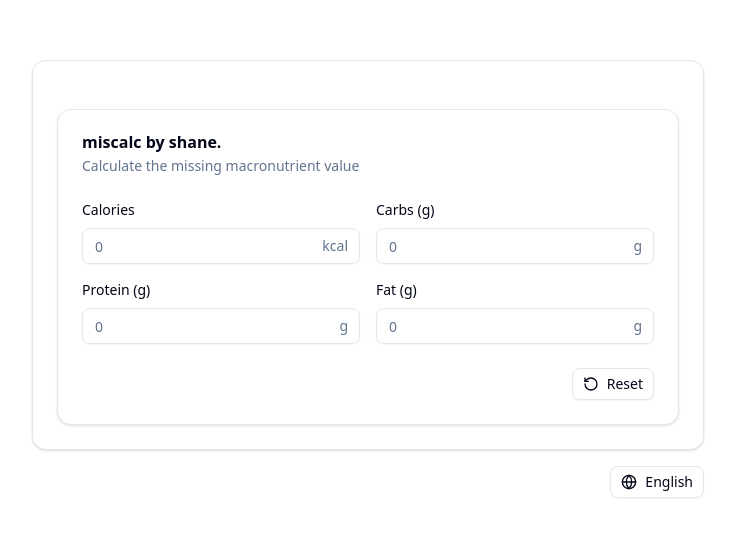
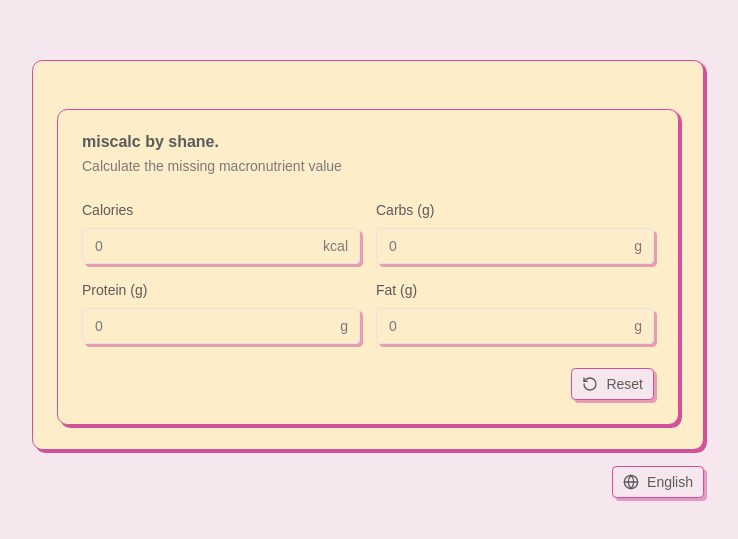
Before and after one commit to shanefully-done/miscalc, a Next.js app: page / in a window 1280 px wide. Shown: the part 121-660 px from the top of the page, without its empty margins (272-1010 px from the left). Built offline with nearby package versions, Linux system fonts and the light colour scheme.

Commit message:
Updated theme

```diff
--- a/app/globals.css
+++ b/app/globals.css
@@ -3,113 +3,163 @@
 
 @custom-variant dark (&:is(.dark *));
 
+:root {
+	--background: #f6e6ee;
+	--foreground: #5b5b5b;
+	--card: #fdedc9;
+	--card-foreground: #5b5b5b;
+	--popover: #ffffff;
+	--popover-foreground: #5b5b5b;
+	--primary: #d04f99;
+	--primary-foreground: #ffffff;
+	--secondary: #8acfd1;
+	--secondary-foreground: #333333;
+	--muted: #b2e1eb;
+	--muted-foreground: #7a7a7a;
+	--accent: #fbe2a7;
+	--accent-foreground: #333333;
+	--destructive: #f96f70;
+	--destructive-foreground: #ffffff;
+	--border: #d04f99;
+	--input: #e4e4e4;
+	--ring: #e670ab;
+	--chart-1: #e670ab;
+	--chart-2: #84d2e2;
+	--chart-3: #fbe2a7;
+	--chart-4: #f3a0ca;
+	--chart-5: #d7488e;
+	--sidebar: #f8d8ea;
+	--sidebar-foreground: #333333;
+	--sidebar-primary: #ec4899;
+	--sidebar-primary-foreground: #ffffff;
+	--sidebar-accent: #f9a8d4;
+	--sidebar-accent-foreground: #333333;
+	--sidebar-border: #f3e8ff;
+	--sidebar-ring: #ec4899;
+	--font-sans: Poppins, sans-serif;
+	--font-serif: Lora, serif;
+	--font-mono: Fira Code, monospace;
+	--radius: 0.4rem;
+	--shadow-2xs: 3px 3px 0px 0px hsl(325.78 58.18% 56.86% / 0.5);
+	--shadow-xs: 3px 3px 0px 0px hsl(325.78 58.18% 56.86% / 0.5);
+	--shadow-sm: 3px 3px 0px 0px hsl(325.78 58.18% 56.86% / 1),
+		3px 1px 2px -1px hsl(325.78 58.18% 56.86% / 1);
+	--shadow: 3px 3px 0px 0px hsl(325.78 58.18% 56.86% / 1),
+		3px 1px 2px -1px hsl(325.78 58.18% 56.86% / 1);
+	--shadow-md: 3px 3px 0px 0px hsl(325.78 58.18% 56.86% / 1),
+		3px 2px 4px -1px hsl(325.78 58.18% 56.86% / 1);
+	--shadow-lg: 3px 3px 0px 0px hsl(325.78 58.18% 56.86% / 1),
+		3px 4px 6px -1px hsl(325.78 58.18% 56.86% / 1);
+	--shadow-xl: 3px 3px 0px 0px hsl(325.78 58.18% 56.86% / 1),
+		3px 8px 10px -1px hsl(325.78 58.18% 56.86% / 1);
+	--shadow-2xl: 3px 3px 0px 0px hsl(325.78 58.18% 56.86% / 2.5);
+	--tracking-normal: 0em;
+	--spacing: 0.25rem;
+}
+
+.dark {
+	--background: #12242e;
+	--foreground: #f3e3ea;
+	--card: #1c2e38;
+	--card-foreground: #f3e3ea;
+	--popover: #1c2e38;
+	--popover-foreground: #f3e3ea;
+	--primary: #fbe2a7;
+	--primary-foreground: #12242e;
+	--secondary: #e4a2b1;
+	--secondary-foreground: #12242e;
+	--muted: #24272b;
+	--muted-foreground: #e4a2b1;
+	--accent: #c67b96;
+	--accent-foreground: #f3e3ea;
+	--destructive: #e35ea4;
+	--destructive-foreground: #12242e;
+	--border: #324859;
+	--input: #20333d;
+	--ring: #50afb6;
+	--chart-1: #50afb6;
+	--chart-2: #e4a2b1;
+	--chart-3: #c67b96;
+	--chart-4: #175c6c;
+	--chart-5: #24272b;
+	--sidebar: #101f28;
+	--sidebar-foreground: #f3f4f6;
+	--sidebar-primary: #ec4899;
+	--sidebar-primary-foreground: #ffffff;
+	--sidebar-accent: #f9a8d4;
+	--sidebar-accent-foreground: #1f2937;
+	--sidebar-border: #374151;
+	--sidebar-ring: #ec4899;
+	--font-sans: Poppins, sans-serif;
+	--font-serif: Lora, serif;
+	--font-mono: Fira Code, monospace;
+	--radius: 0.4rem;
+	--shadow-2xs: 3px 3px 0px 0px hsl(206.1538 28.0576% 27.2549% / 0.5);
+	--shadow-xs: 3px 3px 0px 0px hsl(206.1538 28.0576% 27.2549% / 0.5);
+	--shadow-sm: 3px 3px 0px 0px hsl(206.1538 28.0576% 27.2549% / 1),
+		3px 1px 2px -1px hsl(206.1538 28.0576% 27.2549% / 1);
+	--shadow: 3px 3px 0px 0px hsl(206.1538 28.0576% 27.2549% / 1),
+		3px 1px 2px -1px hsl(206.1538 28.0576% 27.2549% / 1);
+	--shadow-md: 3px 3px 0px 0px hsl(206.1538 28.0576% 27.2549% / 1),
+		3px 2px 4px -1px hsl(206.1538 28.0576% 27.2549% / 1);
+	--shadow-lg: 3px 3px 0px 0px hsl(206.1538 28.0576% 27.2549% / 1),
+		3px 4px 6px -1px hsl(206.1538 28.0576% 27.2549% / 1);
+	--shadow-xl: 3px 3px 0px 0px hsl(206.1538 28.0576% 27.2549% / 1),
+		3px 8px 10px -1px hsl(206.1538 28.0576% 27.2549% / 1);
+	--shadow-2xl: 3px 3px 0px 0px hsl(206.1538 28.0576% 27.2549% / 2.5);
+}
+
 @theme inline {
 	--color-background: var(--background);
 	--color-foreground: var(--foreground);
-  --font-sans: var(--font-geist-sans);
-  --font-mono: var(--font-geist-mono);
+	--color-card: var(--card);
+	--color-card-foreground: var(--card-foreground);
+	--color-popover: var(--popover);
+	--color-popover-foreground: var(--popover-foreground);
+	--color-primary: var(--primary);
+	--color-primary-foreground: var(--primary-foreground);
+	--color-secondary: var(--secondary);
+	--color-secondary-foreground: var(--secondary-foreground);
+	--color-muted: var(--muted);
+	--color-muted-foreground: var(--muted-foreground);
+	--color-accent: var(--accent);
+	--color-accent-foreground: var(--accent-foreground);
+	--color-destructive: var(--destructive);
+	--color-destructive-foreground: var(--destructive-foreground);
+	--color-border: var(--border);
+	--color-input: var(--input);
+	--color-ring: var(--ring);
+	--color-chart-1: var(--chart-1);
+	--color-chart-2: var(--chart-2);
+	--color-chart-3: var(--chart-3);
+	--color-chart-4: var(--chart-4);
+	--color-chart-5: var(--chart-5);
+	--color-sidebar: var(--sidebar);
+	--color-sidebar-foreground: var(--sidebar-foreground);
+	--color-sidebar-primary: var(--sidebar-primary);
+	--color-sidebar-primary-foreground: var(--sidebar-primary-foreground);
+	--color-sidebar-accent: var(--sidebar-accent);
+	--color-sidebar-accent-foreground: var(--sidebar-accent-foreground);
+	--color-sidebar-border: var(--sidebar-border);
 	--color-sidebar-ring: var(--sidebar-ring);
-  --color-sidebar-border: var(--sidebar-border);
-  --color-sidebar-accent-foreground: var(--sidebar-accent-foreground);
-  --color-sidebar-accent: var(--sidebar-accent);
-  --color-sidebar-primary-foreground: var(--sidebar-primary-foreground);
-  --color-sidebar-primary: var(--sidebar-primary);
-  --color-sidebar-foreground: var(--sidebar-foreground);
-  --color-sidebar: var(--sidebar);
-  --color-chart-5: var(--chart-5);
-  --color-chart-4: var(--chart-4);
-  --color-chart-3: var(--chart-3);
-  --color-chart-2: var(--chart-2);
-  --color-chart-1: var(--chart-1);
-  --color-ring: var(--ring);
-  --color-input: var(--input);
-  --color-border: var(--border);
-  --color-destructive: var(--destructive);
-  --color-accent-foreground: var(--accent-foreground);
-  --color-accent: var(--accent);
-  --color-muted-foreground: var(--muted-foreground);
-  --color-muted: var(--muted);
-  --color-secondary-foreground: var(--secondary-foreground);
-  --color-secondary: var(--secondary);
-  --color-primary-foreground: var(--primary-foreground);
-  --color-primary: var(--primary);
-  --color-popover-foreground: var(--popover-foreground);
-  --color-popover: var(--popover);
-  --color-card-foreground: var(--card-foreground);
-  --color-card: var(--card);
+
+	--font-sans: var(--font-sans);
+	--font-mono: var(--font-mono);
+	--font-serif: var(--font-serif);
+
 	--radius-sm: calc(var(--radius) - 4px);
 	--radius-md: calc(var(--radius) - 2px);
 	--radius-lg: var(--radius);
 	--radius-xl: calc(var(--radius) + 4px);
-}
 
-:root {
-  --radius: 0.625rem;
-  --background: oklch(1 0 0);
-  --foreground: oklch(0.129 0.042 264.695);
-  --card: oklch(1 0 0);
-  --card-foreground: oklch(0.129 0.042 264.695);
-  --popover: oklch(1 0 0);
-  --popover-foreground: oklch(0.129 0.042 264.695);
-  --primary: oklch(0.208 0.042 265.755);
-  --primary-foreground: oklch(0.984 0.003 247.858);
-  --secondary: oklch(0.968 0.007 247.896);
-  --secondary-foreground: oklch(0.208 0.042 265.755);
-  --muted: oklch(0.968 0.007 247.896);
-  --muted-foreground: oklch(0.554 0.046 257.417);
-  --accent: oklch(0.968 0.007 247.896);
-  --accent-foreground: oklch(0.208 0.042 265.755);
-  --destructive: oklch(0.577 0.245 27.325);
-  --border: oklch(0.929 0.013 255.508);
-  --input: oklch(0.929 0.013 255.508);
-  --ring: oklch(0.704 0.04 256.788);
-  --chart-1: oklch(0.646 0.222 41.116);
-  --chart-2: oklch(0.6 0.118 184.704);
-  --chart-3: oklch(0.398 0.07 227.392);
-  --chart-4: oklch(0.828 0.189 84.429);
-  --chart-5: oklch(0.769 0.188 70.08);
-  --sidebar: oklch(0.984 0.003 247.858);
-  --sidebar-foreground: oklch(0.129 0.042 264.695);
-  --sidebar-primary: oklch(0.208 0.042 265.755);
-  --sidebar-primary-foreground: oklch(0.984 0.003 247.858);
-  --sidebar-accent: oklch(0.968 0.007 247.896);
-  --sidebar-accent-foreground: oklch(0.208 0.042 265.755);
-  --sidebar-border: oklch(0.929 0.013 255.508);
-  --sidebar-ring: oklch(0.704 0.04 256.788);
-}
-
-.dark {
-  --background: oklch(0.129 0.042 264.695);
-  --foreground: oklch(0.984 0.003 247.858);
-  --card: oklch(0.208 0.042 265.755);
-  --card-foreground: oklch(0.984 0.003 247.858);
-  --popover: oklch(0.208 0.042 265.755);
-  --popover-foreground: oklch(0.984 0.003 247.858);
-  --primary: oklch(0.929 0.013 255.508);
-  --primary-foreground: oklch(0.208 0.042 265.755);
-  --secondary: oklch(0.279 0.041 260.031);
-  --secondary-foreground: oklch(0.984 0.003 247.858);
-  --muted: oklch(0.279 0.041 260.031);
-  --muted-foreground: oklch(0.704 0.04 256.788);
-  --accent: oklch(0.279 0.041 260.031);
-  --accent-foreground: oklch(0.984 0.003 247.858);
-  --destructive: oklch(0.704 0.191 22.216);
-  --border: oklch(1 0 0 / 10%);
-  --input: oklch(1 0 0 / 15%);
-  --ring: oklch(0.551 0.027 264.364);
-  --chart-1: oklch(0.488 0.243 264.376);
-  --chart-2: oklch(0.696 0.17 162.48);
-  --chart-3: oklch(0.769 0.188 70.08);
-  --chart-4: oklch(0.627 0.265 303.9);
-  --chart-5: oklch(0.645 0.246 16.439);
-  --sidebar: oklch(0.208 0.042 265.755);
-  --sidebar-foreground: oklch(0.984 0.003 247.858);
-  --sidebar-primary: oklch(0.488 0.243 264.376);
-  --sidebar-primary-foreground: oklch(0.984 0.003 247.858);
-  --sidebar-accent: oklch(0.279 0.041 260.031);
-  --sidebar-accent-foreground: oklch(0.984 0.003 247.858);
-  --sidebar-border: oklch(1 0 0 / 10%);
-  --sidebar-ring: oklch(0.551 0.027 264.364);
+	--shadow-2xs: var(--shadow-2xs);
+	--shadow-xs: var(--shadow-xs);
+	--shadow-sm: var(--shadow-sm);
+	--shadow: var(--shadow);
+	--shadow-md: var(--shadow-md);
+	--shadow-lg: var(--shadow-lg);
+	--shadow-xl: var(--shadow-xl);
+	--shadow-2xl: var(--shadow-2xl);
 }
 
 @layer base {
```
Lines whose indentation alone changed are shown as unchanged.
